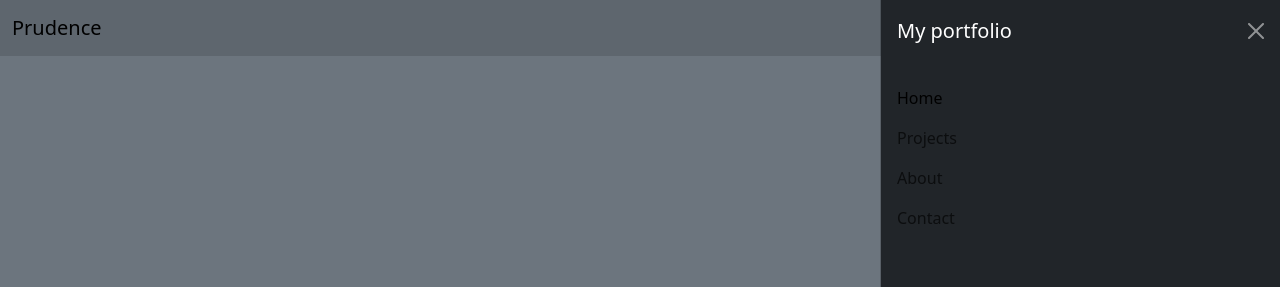
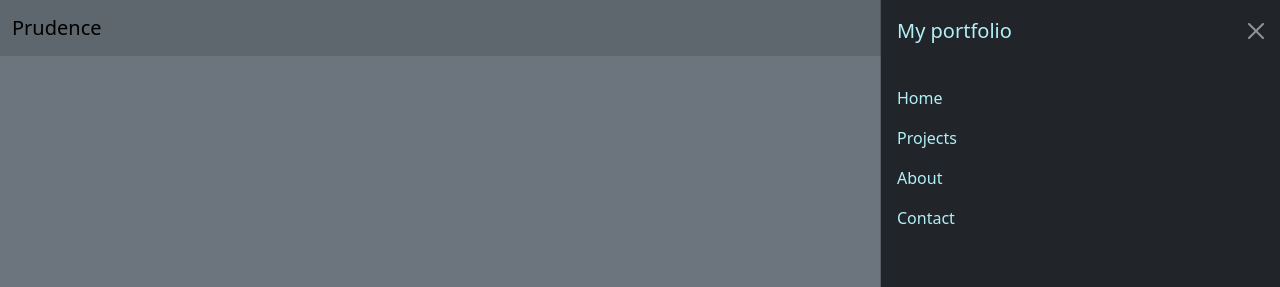
Before and after one commit to pmunge/rp-portfolio, a Django app: page / in a window 1280 px wide, after a click that opens the changed part. Shown: the top 287 px of the page. Run offline with Django 5.2, Linux system fonts and the light colour scheme; some libraries are stand-ins or nearby versions.

Commit message:
changed the nev bar

```diff
--- a/personal_portfolio/pages/templates/pages/home.html
+++ b/personal_portfolio/pages/templates/pages/home.html
@@ -9,22 +9,22 @@
         </button>
         <div class="offcanvas offcanvas-end text-bg-dark" tabindex="-1" id="offcanvasDarkNavbar" aria-labelledby="offcanvasDarkNavbarLabel">
             <div class="offcanvas-header">
-                <h5 class="offcanvas-title" id="offcanvasDarkNavbarLabel">My portfolio</h5>
+                <h5 class="offcanvas-title" id="offcanvasDarkNavbarLabel" style="color:#B1F0F7">My portfolio</h5>
                 <button type="button" class="btn-close btn-close-white" data-bs-dismiss="offcanvas" aria-label="Close"></button>
             </div>
             <div class="offcanvas-body">
                 <ul class="navbar-nav justify-content-end flex-grow-1 pe-3">
                     <li class="nav-item">
-                        <a class="nav-link active" href="/">Home</a>
+                        <a class="nav-link active" href="/" style="color:#B1F0F7">Home</a>
                     </li>
                     <li class="nav-item">
-                        <a class="nav-link" href="projects">Projects</a>
+                        <a class="nav-link" href="projects" style="color:#B1F0F7">Projects</a>
                     </li>
                     <li class="nav-item">
-                        <a class="nav-link" href="about">About</a>
+                        <a class="nav-link" href="about" style="color:#B1F0F7">About</a>
                     </li>
                     <li class="nav-item">
-                        <a class="nav-link" href="contact.asp">Contact</a>
+                        <a class="nav-link" href="contact.asp" style="color:#B1F0F7">Contact</a>
                     </li>
                 </ul>
             </div>
@@ -88,7 +88,7 @@
                         <h4 class="text-center">Hobbies</h4>
                         <ul>
                             <li>Reading Tech Blogs</li>
-                            <li>Coding Challenges</li>
+                            <li>Coding Challenges/Games</li>
                             <li>Photography</li>
                             <li>Traveling</li>
                         </ul>
```
